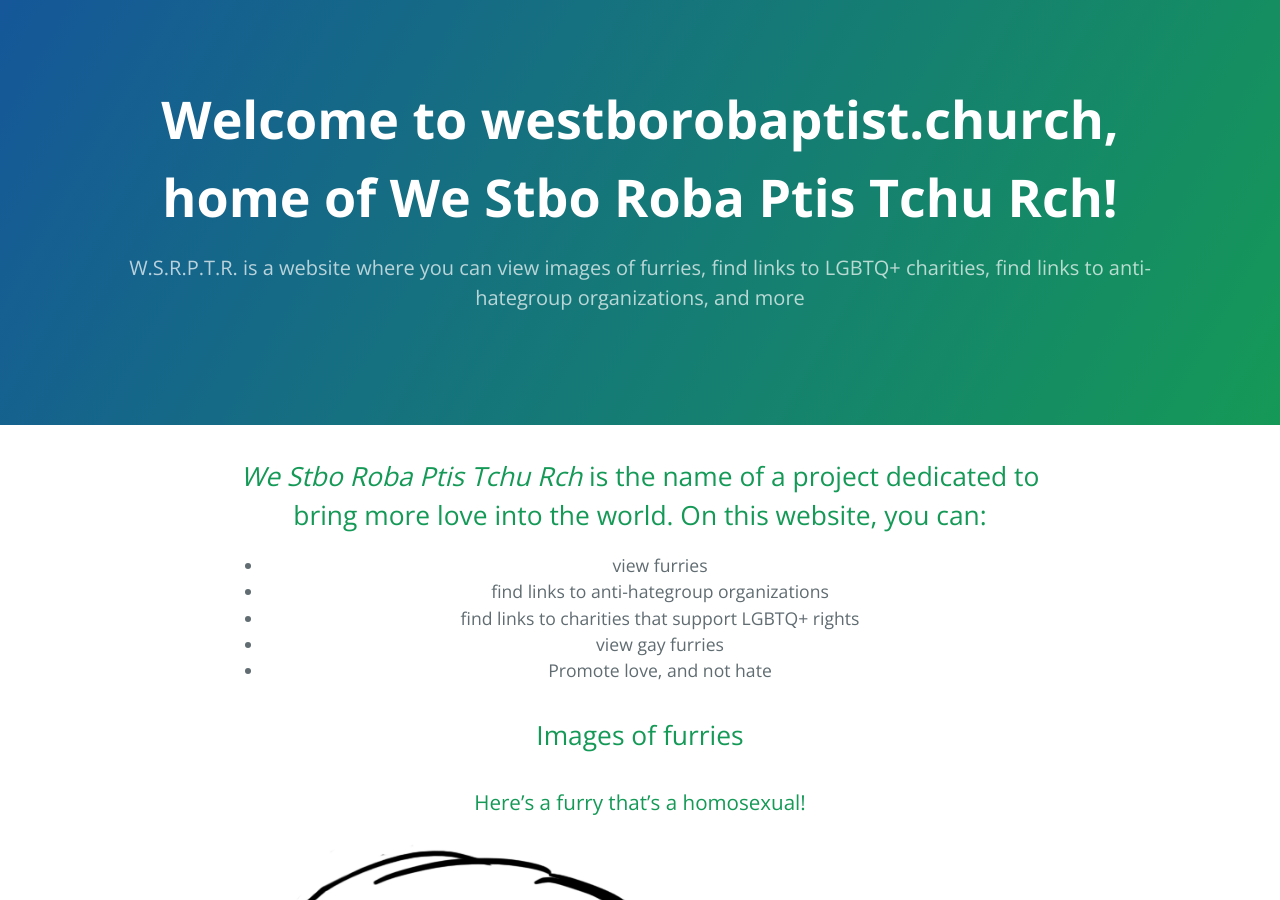
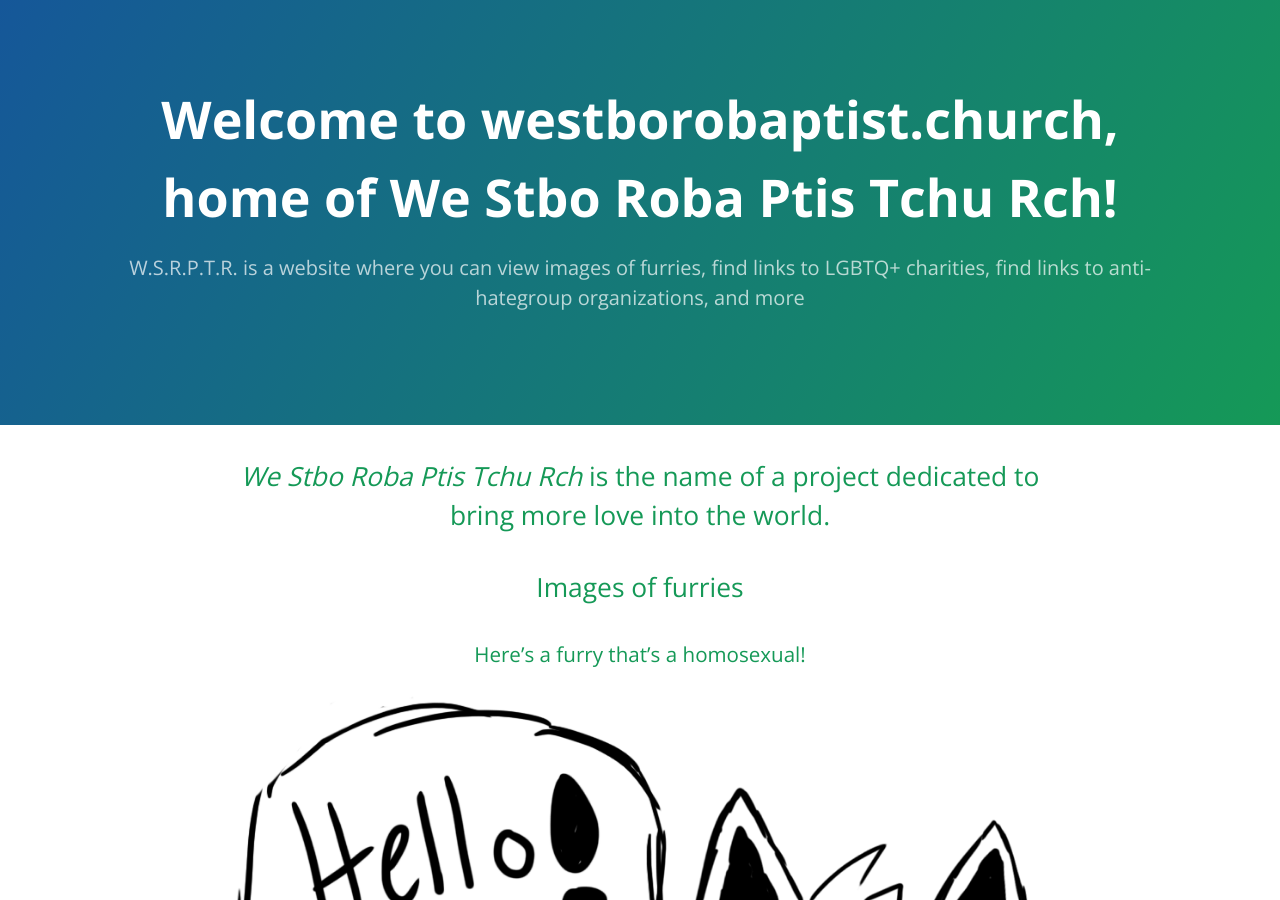
Before and after one commit to averyburnettmiller/cayman, a Jekyll site: the page built from index.md, in a window 1280 px wide and 900 px high. Built offline with Jekyll 4.4.1, drawn with Linux system fonts in a browser that asks for light colours; our own code applies the rules of GitHub Pages for plain Markdown files.

Commit message:
Update index.md

```diff
--- a/index.md
+++ b/index.md
@@ -2,12 +2,7 @@
 layout: default
 published: true
 ---
-## _We Stbo Roba Ptis Tchu Rch_ is the name of a project dedicated to bring more love into the world. On this website, you can:
-- view furries
-- find links to anti-hategroup organizations
-- find links to charities that support LGBTQ+ rights
-- view gay furries
-- Promote love, and not hate
+## _We Stbo Roba Ptis Tchu Rch_ is the name of a project dedicated to bring more love into the world.
 
 ## Images of furries
 ### Here's a furry that's a homosexual!
```
